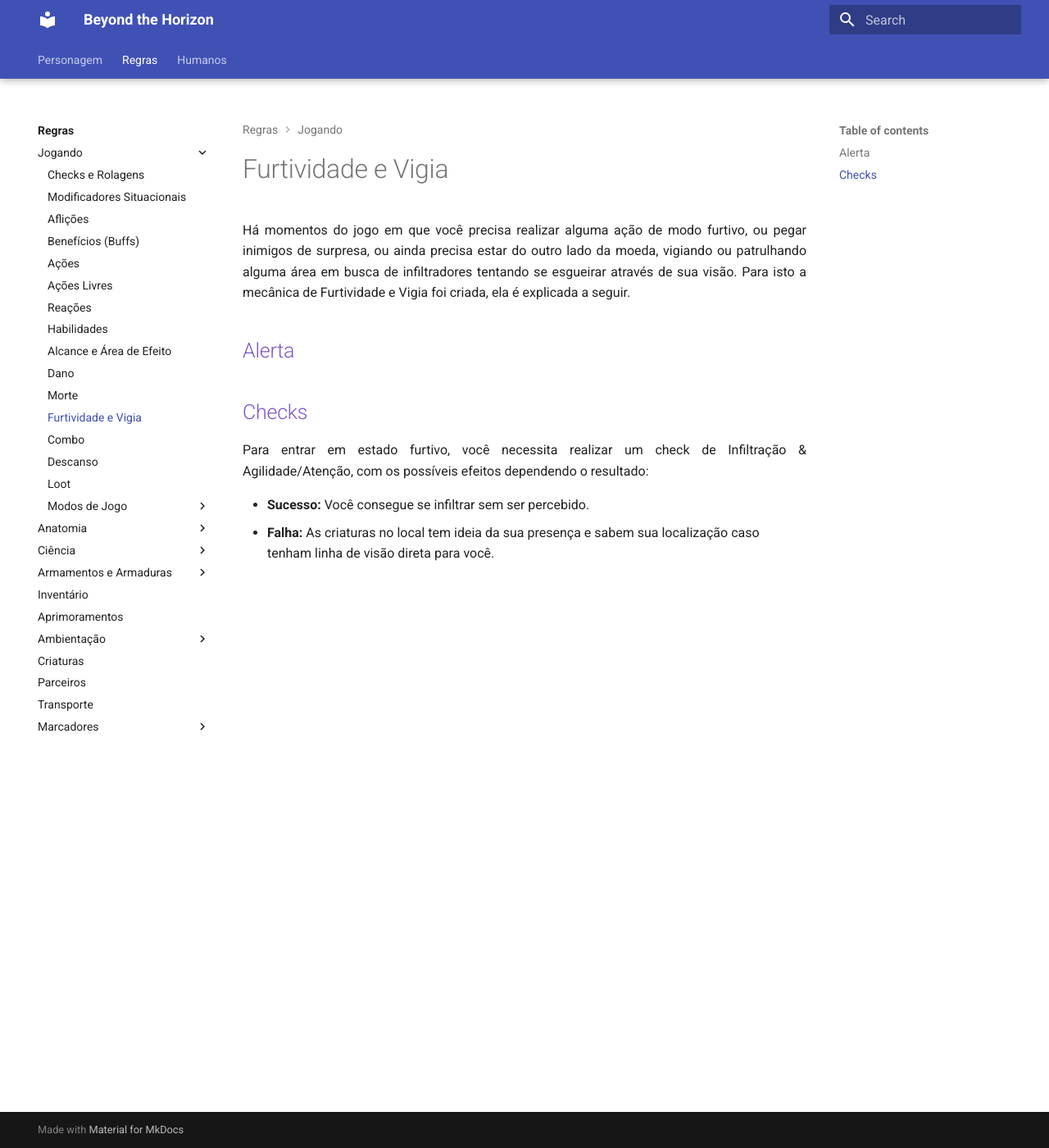
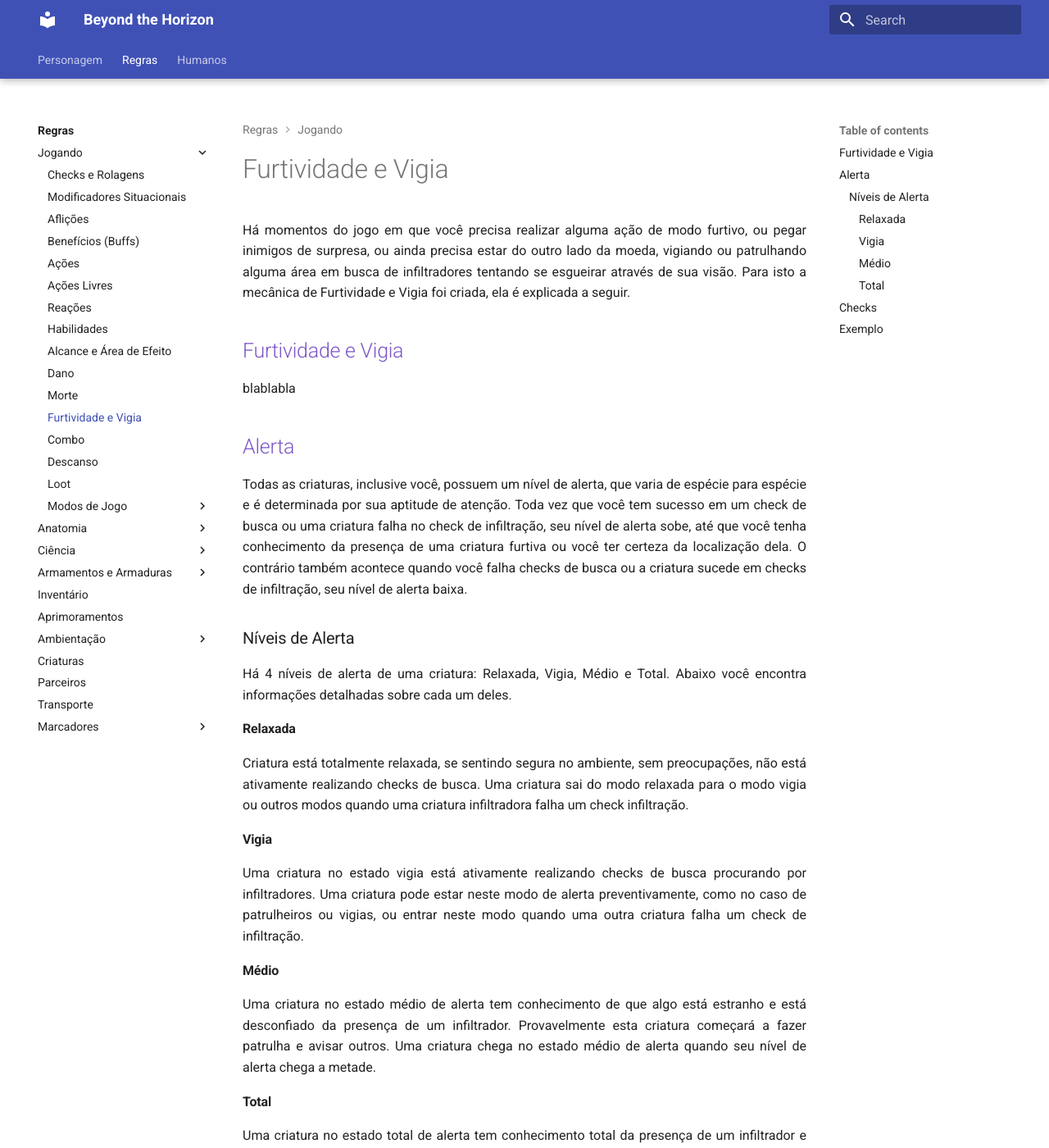
Before and after one commit to henriqueschorr/henriqueschorr.github.io, an MkDocs documentation site: the page built from docs/rules/play/stealth.md, in a window 1280 px wide and 1400 px high. Shown: the whole window at 82% size. Built offline with MkDocs 1.6.1 and Material for MkDocs 9.7.7, drawn with Linux system fonts in a browser that asks for light colours; some of the changed text lies outside the part shown.

Commit message:
wip stealth

```diff
--- a/docs/character/aptitudes.md
+++ b/docs/character/aptitudes.md
@@ -22,7 +22,7 @@ Indicado para quem quer jogar na retaguarda usando equipamentos ou habilidades a
 
 Atenção mede sua percepção geral e representa os sentidos, bem como o talento para capturar detalhes. Também determina o quão rápido você consegue agir em combate.
 **Checks**: Localizar armadilhas e criaturas e identificar detalhes.
-**Determina**: [Iniciativa](./quickness.md#iniciativa).
+**Determina**: [Iniciativa](./quickness.md#iniciativa) e [Alerta](./quickness.md#alerta).
 
 ### Cérebro
 
@@ -34,7 +34,7 @@ Cérebro indica inteligência, lógica, conhecimento. Também pode ser usado par
 
 Influência mede o quão bem você consegue se sair socialmente, sendo interagindo com criaturas racionais ou irracionais, animais ou monstros, etc. Esta aptidão também indica o quão você é conhecido no universo, podendo ser considerado um herói, mercenário ou algo a ser evitado a todo custo.
 **Checks**: Mentir, persuadir, interagir com criaturas.
-**Determina**: Fama (TBD)\*\*
+**Determina**: Fama (TBD)
 
 ## Dados de Aptidão (AD, VAD, RAD)
 
--- a/docs/rules/play/stealth.md
+++ b/docs/rules/play/stealth.md
@@ -1,6 +1,26 @@
 Há momentos do jogo em que você precisa realizar alguma ação de modo furtivo, ou pegar inimigos de surpresa, ou ainda precisa estar do outro lado da moeda, vigiando ou patrulhando alguma área em busca de infiltradores tentando se esgueirar através de sua visão. Para isto a mecânica de Furtividade e Vigia foi criada, ela é explicada a seguir.
 
+## Furtividade e Vigia
+blablabla
+
 ## Alerta
+
+Todas as criaturas, inclusive você, possuem um nível de alerta, que varia de espécie para espécie e é determinada por sua aptitude de atenção. Toda vez que você tem sucesso em um check de busca ou uma criatura falha no check de infiltração, seu nível de alerta sobe, até que você tenha conhecimento da presença de uma criatura furtiva ou você ter certeza da localização dela. O contrário também acontece quando você falha checks de busca ou a criatura sucede em checks de infiltração, seu nível de alerta baixa.
+
+### Níveis de Alerta
+Há 4 níveis de alerta de uma criatura: Relaxada, Vigia, Médio e Total. Abaixo você encontra informações detalhadas sobre cada um deles.
+
+#### Relaxada
+Criatura está totalmente relaxada, se sentindo segura no ambiente, sem preocupações, não está ativamente realizando checks de busca. Uma criatura sai do modo relaxada para o modo vigia ou outros modos quando uma criatura infiltradora falha um check infiltração.
+
+#### Vigia
+Uma criatura no estado vigia está ativamente realizando checks de busca procurando por infiltradores. Uma criatura pode estar neste modo de alerta preventivamente, como no caso de patrulheiros ou vigias, ou entrar neste modo quando uma outra criatura falha um check de infiltração.
+
+#### Médio
+Uma criatura no estado médio de alerta tem conhecimento de que algo está estranho e está desconfiado da presença de um infiltrador. Provavelmente esta criatura começará a fazer patrulha e avisar outros. Uma criatura chega no estado médio de alerta quando seu nível de alerta chega a metade.
+
+#### Total
+Uma criatura no estado total de alerta tem conhecimento total da presença de um infiltrador e estará ativamente a sua procura e ativamente em contato com seus aliados.
 
 ## Checks
 
@@ -8,3 +28,5 @@ Para entrar em estado furtivo, você necessita realizar um check de Infiltraçã
 
 - **Sucesso:** Você consegue se infiltrar sem ser percebido.
 - **Falha:** As criaturas no local tem ideia da sua presença e sabem sua localização caso tenham linha de visão direta para você.
+
+## Exemplo
```
Also changed, not shown: docs/character/quickness.md (+4 -0 lines).
